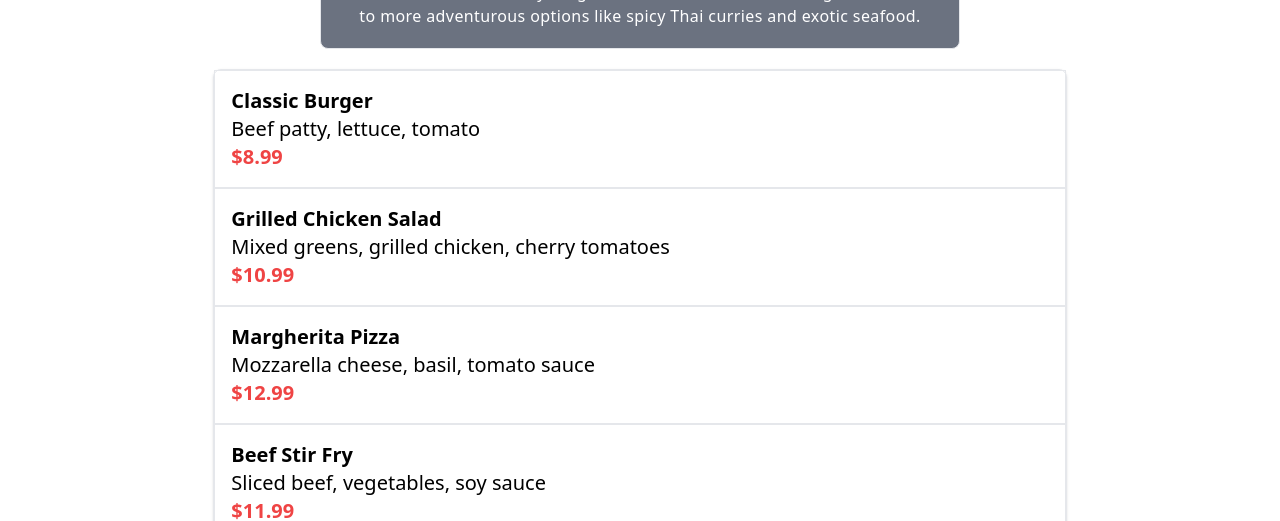
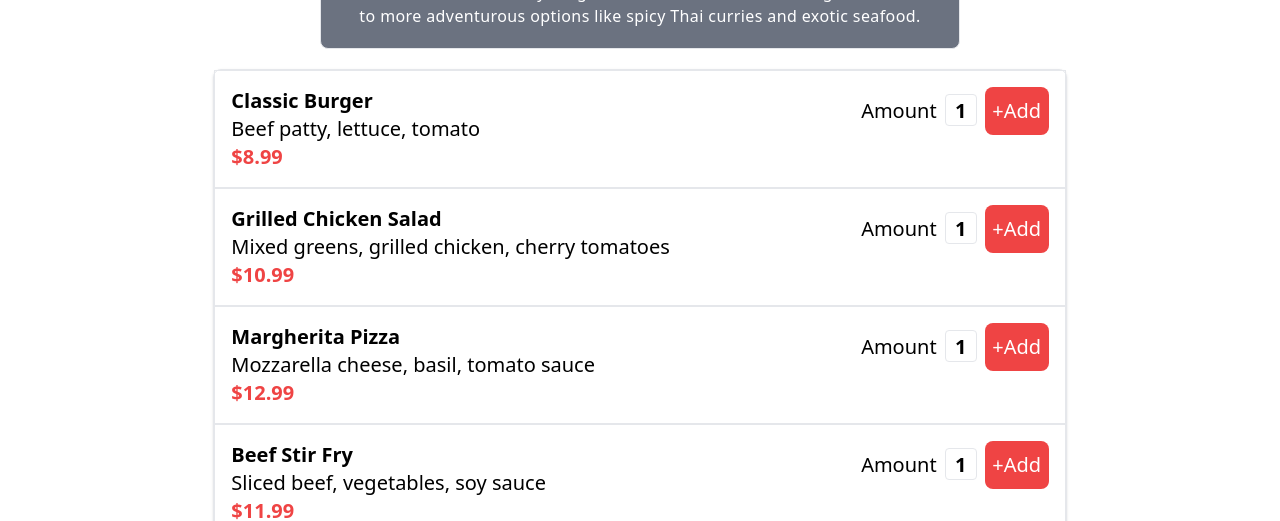
Before and after one commit to SagarPrasad160/restaurant-task, a React (Create React App) app: page / in a window 1280 px wide. Shown: the part 279-800 px from the top of the page. Built offline with nearby package versions, Linux system fonts and the light colour scheme.

Commit message:
Add button to add and display Qty

```diff
--- a/src/components/MealItem.jsx
+++ b/src/components/MealItem.jsx
@@ -3,10 +3,22 @@ import React from "react";
 function MealItem({ meal }) {
   return (
     <div>
-      <li className="border p-4 text-xl">
-        <p className="font-bold">{meal.name}</p>
-        <p>{meal.description}</p>
-        <p className="text-red-500 font-bold">${meal.price}</p>
+      <li className="border p-4 text-xl flex justify-between">
+        <div>
+          <p className="font-bold">{meal.name}</p>
+          <p>{meal.description}</p>
+          <p className="text-red-500 font-bold">${meal.price}</p>
+        </div>
+        <div>
+          <span>Amount</span>
+          <span className="ml-2 inline-block h-8 w-8 border text-center font-bold leading-8 rounded mr-2">
+            1
+          </span>
+          <button className="rounded-lg h-12 w-16 bg-red-500 hover:bg-red-600 active:transform active:scale-90 text-white">
+            +Add
+          </button>
+          {/* Replace '1' with a variable or state value for dynamic quantity */}
+        </div>
       </li>
     </div>
   );
```
